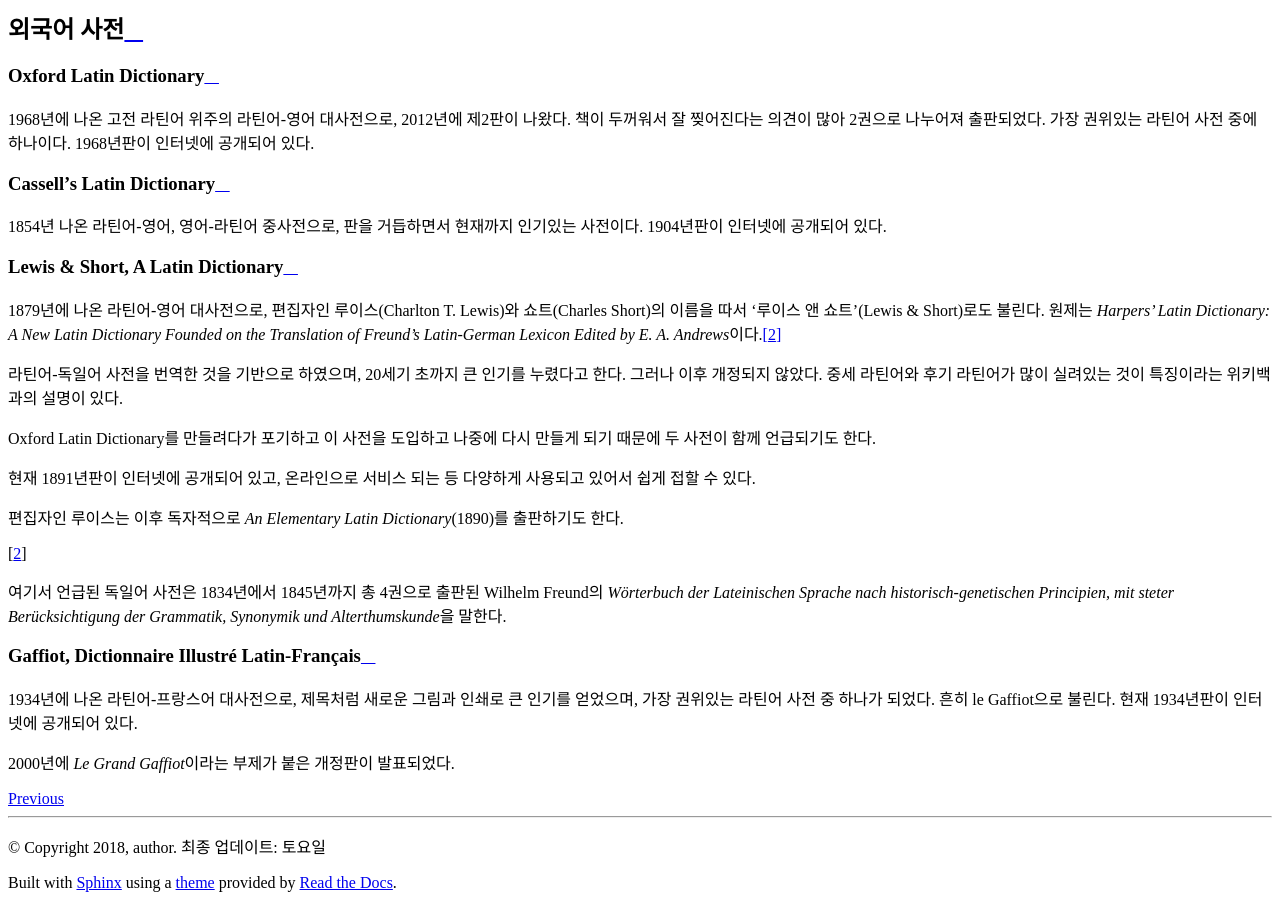
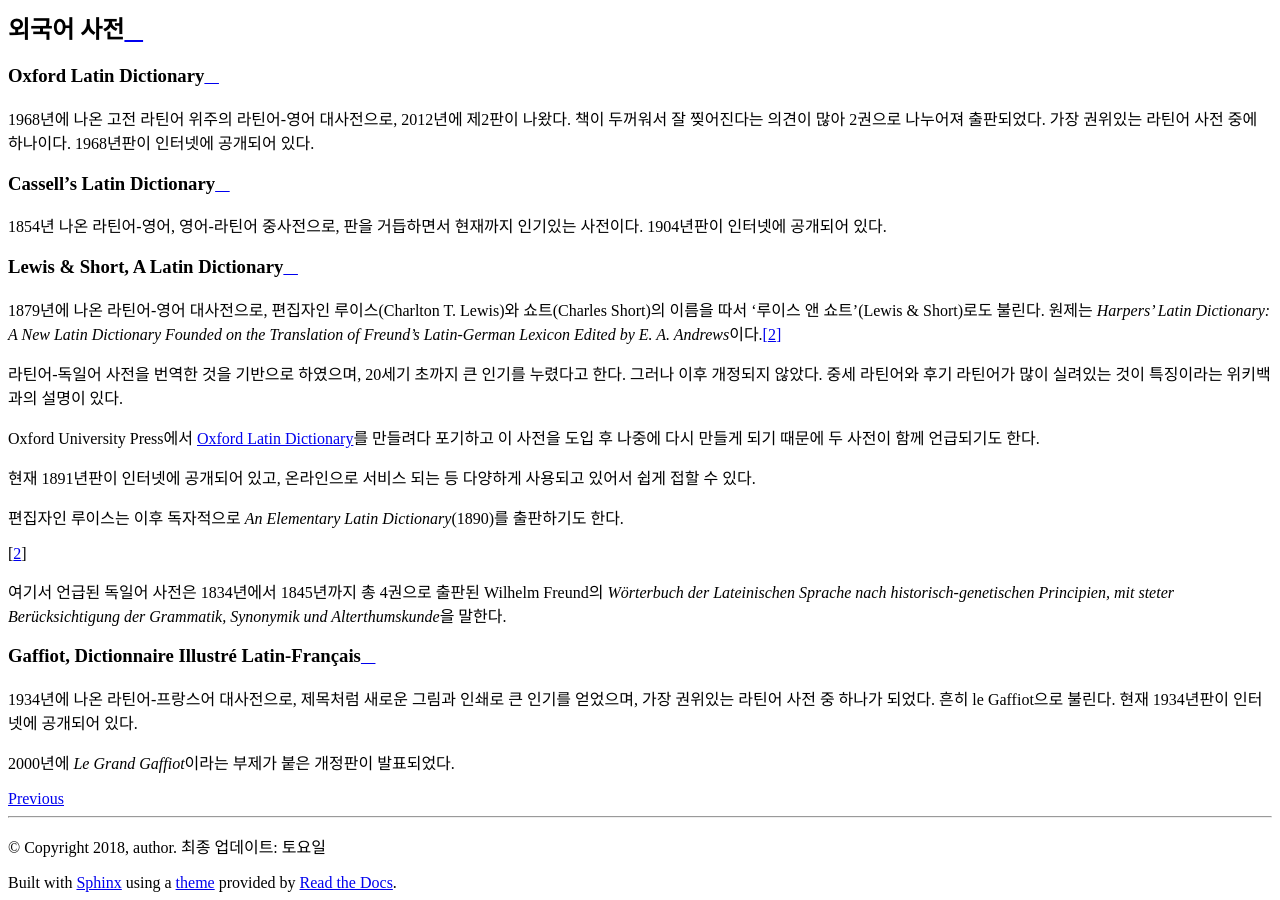
Before and after one commit to kabbala/grammatica_latina, a Sphinx documentation site: the page built from source/reference.rst, in a window 1280 px wide and 900 px high, scrolled down 2836 px. Built offline with Sphinx 7.4.7 and the Read the Docs theme 2.0.0, drawn with Linux system fonts in a browser that asks for light colours; some of the changed text lies outside the part shown.

Commit message:
링크 수정과 추가

```diff
--- a/source/reference.rst
+++ b/source/reference.rst
@@ -3,7 +3,7 @@
 
 .. [성염] 성염, :ref:`『古典 라틴어』 <성염의 고전 라틴어>`\(서울: 바오로딸), 1994.
 
-.. [한동일] 한동일, `『카르페 라틴어』 <카르페 라틴어>`\(서울: 문예림), 수정 증보판, 2012.
+.. [한동일] 한동일, 『`카르페 라틴어`_』(서울: 문예림), 수정 증보판, 2012.
 
 .. [Cassell] `Cassell's Latin Dictionary`_, 1904.
 
@@ -111,7 +110,7 @@
 
 라틴어-독일어 사전을 번역한 것을 기반으로 하였으며, 20세기 초까지 큰 인기를 누렸다고 한다. 그러나 이후 개정되지 않았다. 중세 라틴어와 후기 라틴어가 많이 실려있는 것이 특징이라는 위키백과의 설명이 있다.
 
-Oxford Latin Dictionary를 만들려다가 포기하고 이 사전을 도입하고 나중에 다시 만들게 되기 때문에 두 사전이 함께 언급되기도 한다.
+Oxford University Press에서 `Oxford Latin Dictionary`_\를 만들려다 포기하고 이 사전을 도입 후 나중에 다시 만들게 되기 때문에 두 사전이 함께 언급되기도 한다.
 
 현재 1891년판이 인터넷에 공개되어 있고, 온라인으로 서비스 되는 등 다양하게 사용되고 있어서 쉽게 접할 수 있다.
 
```
Also changed, not shown: other parts of source/reference.rst (+0 -1 lines).
